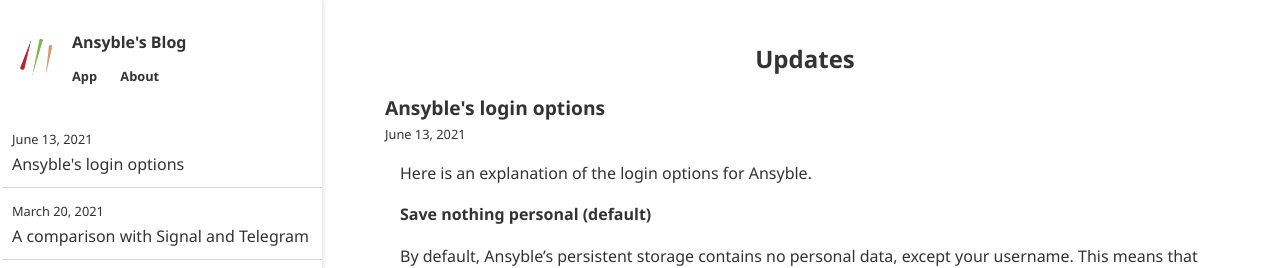
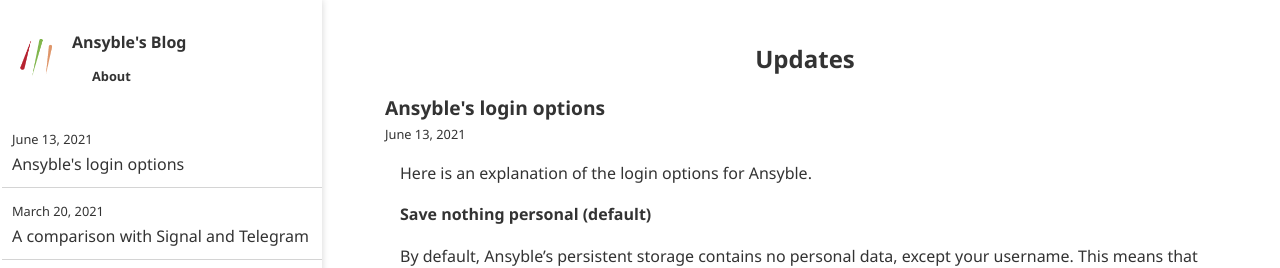
Before and after one commit to ansyblenetwork/ansybleblog, a Jekyll site: the page built from index.html, in a window 1280 px wide. Shown: the top 268 px of the page. Built offline with Jekyll 4.4.1, drawn with Linux system fonts in a browser that asks for light colours.

Commit message:
Update page.html

```diff
--- a/_layouts/page.html
+++ b/_layouts/page.html
@@ -10,7 +10,6 @@
 	<link rel="icon" href="{{ "icon-192x192.png" | relative_url }}">
 	<script src='https://cdnjs.cloudflare.com/ajax/libs/mathjax/2.7.5/MathJax.js?config=TeX-MML-AM_CHTML' async></script>
 	<meta name="viewport" content="width=device-width, initial-scale=1.0">
-	<meta name="google-site-verification" content="coxUr92sz6JQGiw4brXoZ3HB37p_WhTaLmP0aAWfwrY" />
 
 	<meta http-equiv="Cache-Control" content="no-cache, no-store, must-revalidate">
 	<meta http-equiv="Pragma" content="no-cache">
@@ -31,7 +30,6 @@
 			<a href="{{ "" | absolute_url }}"><img src="{{ "icon-192x192.png" | relative_url }}" alt="{{ site.posts.last.url | relative_url }}" style="flex-shrink:0; max-height:50px; min-width:50px; padding-right:10px"></a>
 			<span style="font-weight:bold;"><a href="{{ "" | absolute_url }}">{{ site.name }}</a>
 				<div style="margin-top:10px; font-size:0.8em;">
-					<a href="https://ansyblemessenger.herokuapp.com/">App</a>
 					<a style="margin-left:20px"  href="{{ site.posts.last.url | relative_url }}">About</a>
 				</div>
 			</span>
```
